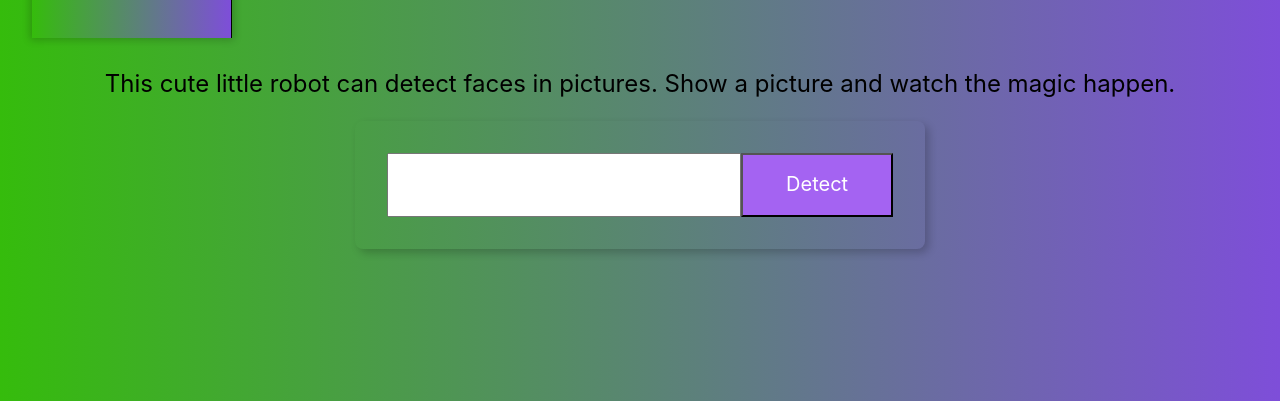
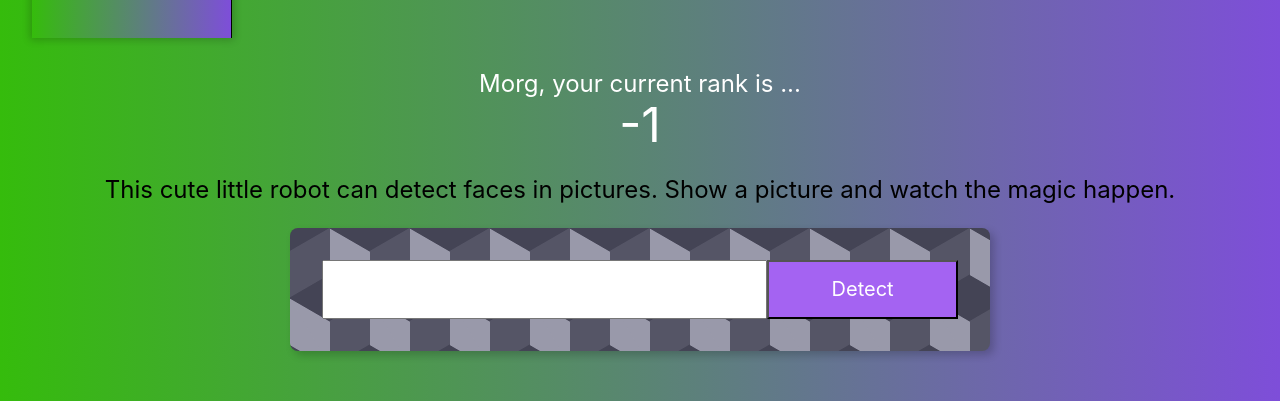
Before and after one commit to Gabe-Velasquez/FaceRecognitionApp, a React (Create React App) app: page / in a window 1280 px wide. Shown: the part 270-671 px from the top of the page. Built offline with nearby package versions, Linux system fonts and the light colour scheme.

Commit message:
edits to image form and background added

```diff
--- a/package.json
+++ b/package.json
@@ -6,6 +6,8 @@
     "@testing-library/jest-dom": "^5.16.5",
     "@testing-library/react": "^13.4.0",
     "@testing-library/user-event": "^13.5.0",
+    "particles-bg": "^2.5.5",
+    "particlesjs": "^2.2.3",
     "react": "^18.2.0",
     "react-dom": "^18.2.0",
     "react-scripts": "5.0.1",
--- a/src/App.js
+++ b/src/App.js
@@ -2,14 +2,18 @@ import React, { Component } from 'react';
 import Navigation from './components/navigation/navigation';
 import Logo from './components/logo/logo';
 import ImageLinkForm from './components/ImageLinkForm/imagelinkform.js';
+import Rank from './components/Rank/Rank';
+import ParticlesBg from 'particles-bg';
 import 'tachyons';
 import './App.css';
 
 function App() {
   return (
     <div className="App">
+      <ParticlesBg type="square" bg={true} />
       <Navigation />
       <Logo />
+      <Rank />
       <ImageLinkForm />
       {/* <FaceRecognition /> */}
     </div>
--- a/src/components/ImageLinkForm/imagelinkform.css
+++ b/src/components/ImageLinkForm/imagelinkform.css
@@ -1,3 +1,12 @@
 .form {
     width: 700px;
+    background-color:#556;
+    background-image: linear-gradient(30deg, #445 12%, transparent 12.5%, transparent 87%, #445 87.5%, #445),
+    linear-gradient(150deg, #445 12%, transparent 12.5%, transparent 87%, #445 87.5%, #445),
+    linear-gradient(30deg, #445 12%, transparent 12.5%, transparent 87%, #445 87.5%, #445),
+    linear-gradient(150deg, #445 12%, transparent 12.5%, transparent 87%, #445 87.5%, #445),
+    linear-gradient(60deg, #99a 25%, transparent 25.5%, transparent 75%, #99a 75%, #99a),
+    linear-gradient(60deg, #99a 25%, transparent 25.5%, transparent 75%, #99a 75%, #99a);
+    background-size:80px 140px;
+    background-position: 0 0, 0 0, 40px 70px, 40px 70px, 0 0, 40px 70px;
 }
--- a/src/components/ImageLinkForm/imagelinkform.js
+++ b/src/components/ImageLinkForm/imagelinkform.js
@@ -1,4 +1,5 @@
 import React from "react";
+import './imagelinkform.css';
 
 const ImageLinkForm = () => {
     return (
@@ -7,8 +8,8 @@ const ImageLinkForm = () => {
                 {'This cute little robot can detect faces in pictures. Show a picture and watch the magic happen.'}
             </p>
             <div className='center'>
-            <div className='center pa4 br3 shadow-5'>
-            <input className='f3 pa3 w-70 center' type='text' />
+            <div className='form center pa4 br3 shadow-5'>
+            <input className='f4 pa3 w-70 center' type='text' />
             <button className='w-30 grow f4 link ph3 pv2 dib white bg-light-purple'>Detect</button>
             </div>
             </div>
--- /dev/null
+++ b/src/components/Rank/Rank.js
@@ -0,0 +1,16 @@
+import React from "react";
+
+const Rank = () => {
+    return (
+        <div>
+          <div className='white f3'>
+            {'Morg, your current rank is ...'}
+          </div>
+          <div className='white f1'>
+            {'-1'}
+          </div>
+        </div>
+    );
+}
+
+export default Rank;
--- a/src/index.css
+++ b/src/index.css
@@ -9,6 +9,10 @@ body {
     #35BC0C, #7E4ED9);
 }
 
+button {
+  cursor: pointer;
+}
+
 code {
   font-family: source-code-pro, Menlo, Monaco, Consolas, 'Courier New',
     monospace;
```
Also changed, not shown: 1 other file (tests, documents, lock files or other folders).
